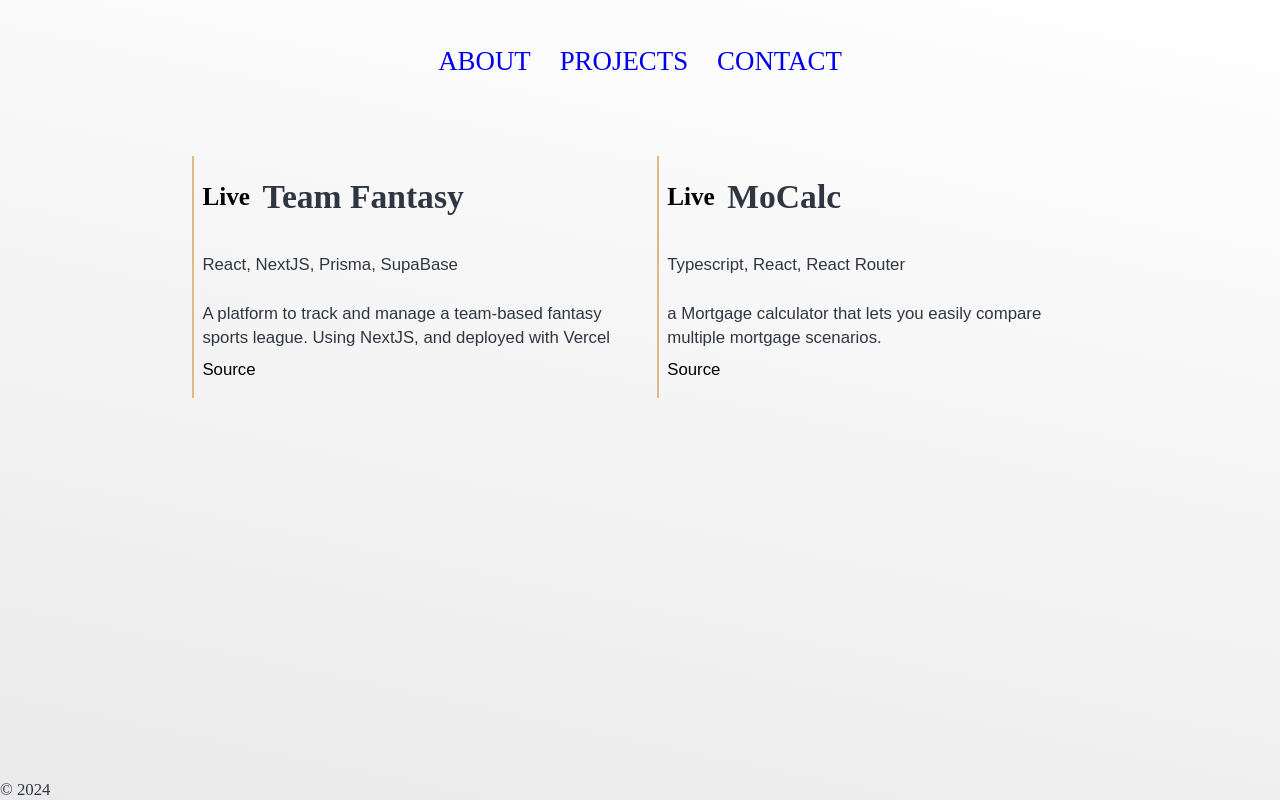
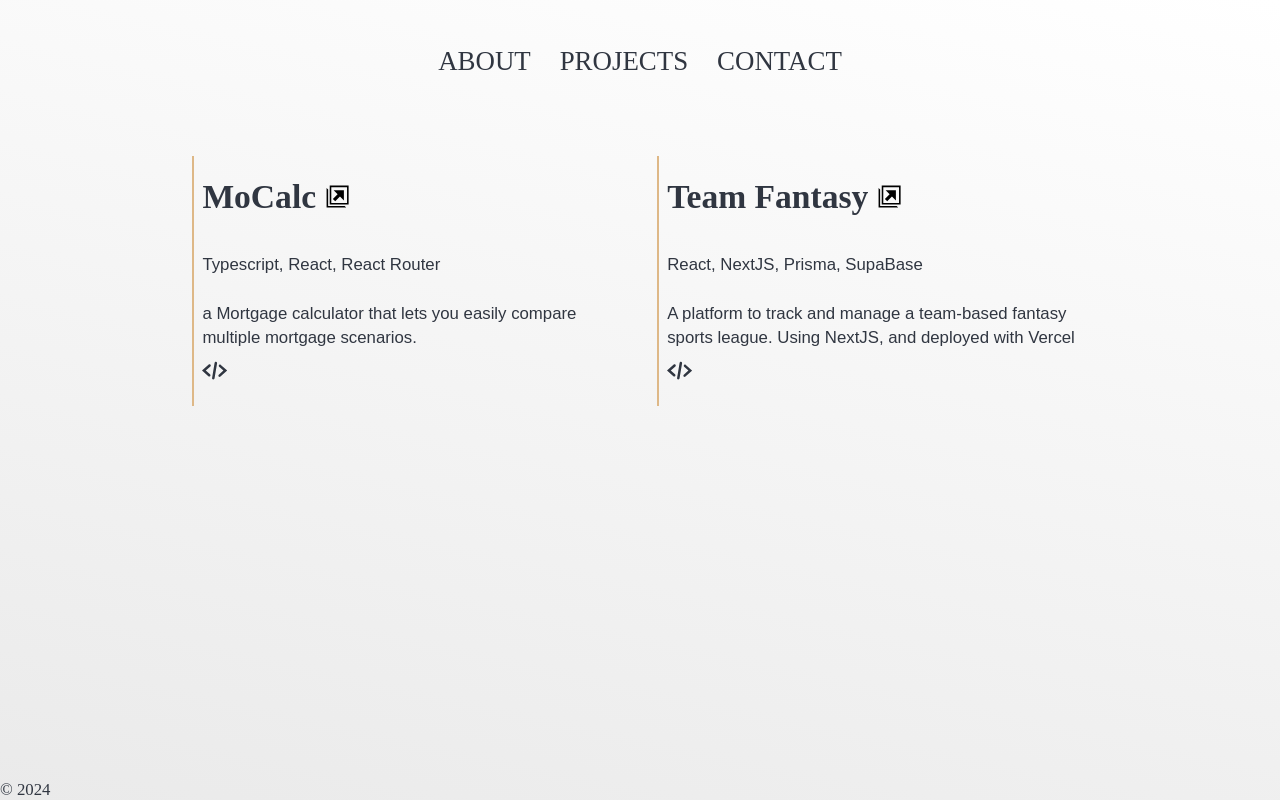
Before and after one commit to TYLER-JM/portfolio, a React (Vite) app: page /projects in a window 1280 px wide. Built offline with nearby package versions, Linux system fonts and the light colour scheme.

Commit message:
adds icons to project page, updates navbar link color

```diff
--- a/src/components/ProjectCard.tsx
+++ b/src/components/ProjectCard.tsx
@@ -16,17 +16,21 @@ const ProjectCard = function (
 
         <div className="card__content">
           <div className="card__title">
-          {live &&
-              <a className='card__link card__link--live' href={live}>
-                Live
+            <span>{title}</span>
+            {live &&
+              <a title="open project in new tab" className='card__link card__link--live' href={live} target="_blank" rel="noopener noreferrer">
+                <svg>
+                  <use xlinkHref="images/sprite.svg#icon-new-tab"></use>
+                </svg>
               </a>
             }
-            <span>{title}</span>
           </div>
           <p className="card__tech">{tech}</p>
           <p className="card__text">{desc}</p>
-          <a className="card__link source-code" href={source} target="blank">
-            Source
+          <a title="view project repository" className="card__link source-code" href={source} target="blank">
+            <svg>
+              <use xlinkHref="images/sprite.svg#icon-code"></use>
+            </svg>
           </a>
         </div>
       </div>
--- a/src/routes/Contact.tsx
+++ b/src/routes/Contact.tsx
@@ -5,17 +5,17 @@ const Contact = function() {
 		<article className="section contact" id="contact">
 			<div className="contact__container">
 				<div className='contact__social'>
-					<a className="social github" href="https://github.com/TYLER-JM" target="blank">
+					<a title="open Github profile" className="social github" href="https://github.com/TYLER-JM" target="blank">
 						<svg className="github">
 							<use xlinkHref="images/sprite.svg#icon-github"></use>
 						</svg>
 					</a>
-					<a className="social linkedin" href="https://www.linkedin.com/in/tyler-martin-670020198/" target="blank">
+					<a title="open LinkedIn profile" className="social linkedin" href="https://www.linkedin.com/in/tyler-martin-670020198/" target="blank">
 						<svg className="linkedin">
 							<use xlinkHref="images/sprite.svg#icon-linkedin-with-circle"></use>
 						</svg>
 					</a>
-					<a className="social mail" href="mailto:tyler.j.a.martin@gmail.com" target="_blank" rel="noopener noreferrer">
+					<a title="send an email" className="social mail" href="mailto:tyler.j.a.martin@gmail.com" target="_blank" rel="noopener noreferrer">
 						<svg className="mail">
 							<use xlinkHref="images/sprite.svg#icon-mail"></use>
 						</svg>
--- a/src/routes/Projects.tsx
+++ b/src/routes/Projects.tsx
@@ -4,18 +4,18 @@ import ProjectCard from "../components/ProjectCard.tsx";
 const Projects = function() {
   const projects = [
     {
+      title: "MoCalc",
+      tech: "Typescript, React, React Router",
+      desc: "a Mortgage calculator that lets you easily compare multiple mortgage scenarios.",
+      source: "https://github.com/TYLER-JM/mocalc",
+      live: "https://mocalc.vercel.app/"
+    },
+    {
       title: "Team Fantasy",
       tech: "React, NextJS, Prisma, SupaBase",
       desc: "A platform to track and manage a team-based fantasy sports league. Using NextJS, and deployed with Vercel",
       source: "https://github.com/TYLER-JM/team-fantasy-v2",
       live: "https://team-fantasy-v2.vercel.app/"
-    },
-    {
-      title: "MoCalc",
-      tech: "Typescript, React, React Router",
-      desc: "a Mortgage calculator that lets you easily compare multiple mortgage scenarios.",
-      source: "https://github.com/TYLER-JM/mocalc",
-      live: "https://mocalc.vercel.app/"
     }
   ]
 
--- a/src/styles/contact.css
+++ b/src/styles/contact.css
@@ -10,7 +10,7 @@
         margin: 0;
     }
     .social {
-        padding: calc(0.2rem + 1vw) 0 0 0;
+        padding: calc(0.2rem + 1vw) calc(2rem + 1vw) 0 0;
         svg {
             transition: all .5s;
             height: calc(2rem + 1vw);
@@ -32,12 +32,16 @@
             fill: #24292e;
         }
     }
-
 }
 
 .contact__social {
-    padding-bottom: 2em ;
+    padding-bottom: 2em;
+    display: flex;
+    flex-direction: row;
+    align-items: center;
+    justify-content: space-evenly;
 }
+
 .contact__container {
     padding: 1rem .5rem;
     display: flex;
@@ -46,12 +50,6 @@
     max-width: calc(35rem + 1vw);
     border-left: 2px solid burlywood;
 
-    div {
-        display: flex;
-        flex-direction: row;
-        align-items: center;
-        justify-content: space-evenly;
-    }
     @media (max-width: 800px) {
         max-width: 90%;
     }
--- a/src/styles/navbar.css
+++ b/src/styles/navbar.css
@@ -5,6 +5,7 @@ ul {
     a {
         text-decoration: none;
         border-bottom: none;
+        color: currentColor;
         &:visited {
             color: currentColor;
         }
@@ -31,12 +32,12 @@ ul {
         position: relative;
         padding: 0 calc(0.1rem + 1vw);
         letter-spacing: 0;
-        &:hover,&:active {
+        &:hover, &:active {
             letter-spacing: 5px;
             color: black;
         }
 
-        &:after,&:before {
+        &:after, &:before {
             backface-visibility: hidden;
             border: 1px solid rgba(255, 255, 255, 0);
             bottom: 0;
@@ -47,7 +48,7 @@ ul {
             transition: all 280ms ease-in-out;
             width: 0;
         }
-        &:hover:after,&:hover:before {
+        &:hover:after, &:hover:before {
             backface-visibility: hidden;
             border-color: burlywood;
             transition: width 350ms ease-in-out;
--- a/src/styles/projects.css
+++ b/src/styles/projects.css
@@ -23,6 +23,11 @@
     line-height: 1.4;
 
     .source-code {
+        svg {
+            fill: var(--dark);
+            height: 1.5em;
+            width: 1.5em;
+        }
         &:hover {
             filter: grayscale(0%);
             &:after {
@@ -66,6 +71,10 @@
     }
 }
 .card__link--live {
-    padding-right: .5em;
-    font-size: .75em;
+    display: flex;
 }
+.card__link--live svg {
+    margin-left: 0.25em;
+    height: .75em;
+    width: .75em;
+}
```
